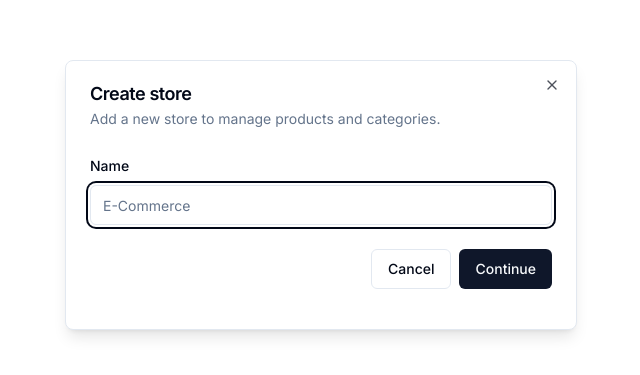
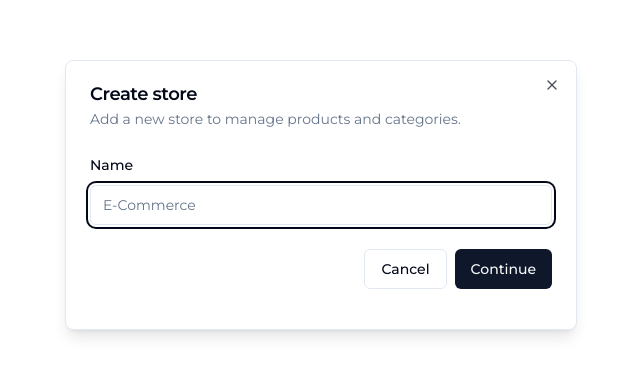
Before and after one commit to Abdulqadir8604/flam-admin, a Next.js app: page / in a window 1280 px wide. Shown: the part 205-580 px from the top of the page, without its empty margins (319-959 px from the left). Built offline with nearby package versions, Linux system fonts and the light colour scheme; no server answers; the database is empty; sample sign-in values are in the browser's storage.

Commit message:
fixed column error in orders

```diff
--- a/app/(dashboard)/[storeId]/(routes)/orders/components/cell-action.tsx
+++ b/app/(dashboard)/[storeId]/(routes)/orders/components/cell-action.tsx
@@ -16,10 +16,10 @@ import {
 } from "@/components/ui/dropdown-menu";
 import {AlertModal} from "@/components/modals/alert-modal";
 
-import {BillboardColumn} from "./columns";
+import {OrderColumn} from "./columns";
 
 interface CellActionProps {
-    data: BillboardColumn;
+    data: OrderColumn;
 }
 
 export const CellAction: React.FC<CellActionProps> = ({
--- a/app/layout.tsx
+++ b/app/layout.tsx
@@ -1,5 +1,5 @@
 import type {Metadata} from 'next'
-import {Inter} from 'next/font/google'
+import {Montserrat} from 'next/font/google'
 import {ClerkProvider} from "@clerk/nextjs";
 
 import {ModalProvider} from "@/providers/modal-provider";
@@ -8,7 +8,7 @@ import './globals.css'
 import {ToasterProvider} from "@/providers/toast-provider";
 import {ThemeProvider} from '@/providers/theme-provider';
 
-const inter = Inter({subsets: ['latin']})
+const font = Montserrat({subsets: ['latin']})
 
 export const metadata: Metadata = {
     title: 'Admin Dashboard',
@@ -23,7 +23,7 @@ export default function RootLayout({
     return (
         <ClerkProvider>
             <html lang="en">
-            <body className={inter.className}>
+            <body className={font.className}>
             <ThemeProvider attribute={"class"} defaultTheme={"system"} enableSystem>
                 <ToasterProvider />
                 <ModalProvider />
```
